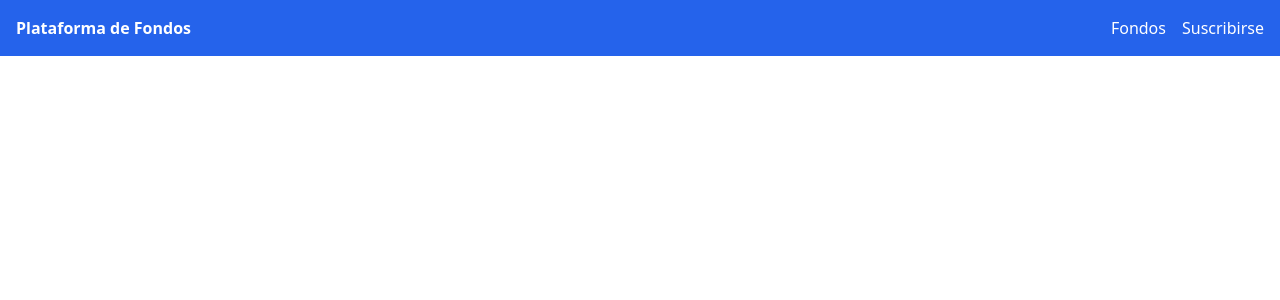
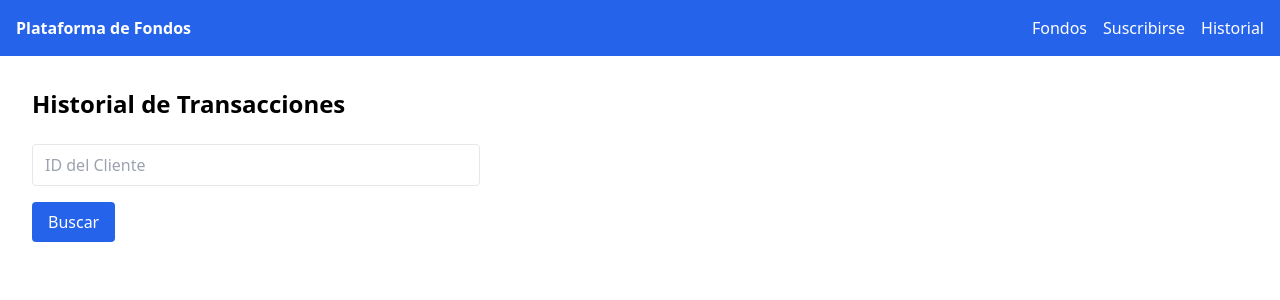
Before and after one commit to CamiloSoto/Prueba-Tecnica---Amaris-Consulting-Camilo-Soto, a React (Vite) app in the folder frontend/: page /history in a window 1280 px wide. Shown: the top 300 px of the page. Built offline with nearby package versions, Linux system fonts and the light colour scheme.

Commit message:
Página de historial de transacciones del cliente

```diff
--- a/frontend/src/App.jsx
+++ b/frontend/src/App.jsx
@@ -2,8 +2,9 @@ import React from "react";
 
 import { BrowserRouter as Router, Route, Routes, Link } from "react-router-dom";
 
+import SubscribePage from "./pages/SubscribePage";
+import HistoryPage from "./pages/HistoryPage";
 import FundsPage from "./pages/FundsPage";
-import SubscribePage from "./pages/SubscribePage";
 
 const App = () => {
   return (
@@ -14,11 +15,13 @@ const App = () => {
           <div className="space-x-4">
             <Link to="/">Fondos</Link>
             <Link to="/subscribe">Suscribirse</Link>
+            <Link to="/history">Historial</Link>
           </div>
         </nav>
         <Routes>
-          <Route path="/" element={<FundsPage />} />
+          <Route path="/" index element={<FundsPage />} />
           <Route path="/subscribe" element={<SubscribePage />} />
+          <Route path="/history" element={<HistoryPage />} />
         </Routes>
       </Router>
     </React.Fragment>
--- /dev/null
+++ b/frontend/src/hooks/useHistory.js
@@ -0,0 +1,33 @@
+import { useFormik } from "formik";
+import { useState } from "react";
+import * as Yup from "yup";
+import axiosClient from "../config/axiosClient";
+
+const useHistory = () => {
+  const [err, setErr] = useState("");
+  const [history, setHistory] = useState([]);
+
+  const HistoryFrm = useFormik({
+    initialValues: {
+      clienteId: "",
+    },
+    validationSchema: Yup.object({
+      clienteId: Yup.string().required("Campo requerido"),
+    }),
+    onSubmit: async (values) => {
+      setErr("");
+      setHistory([]);
+      await axiosClient
+        .get(`/historial/${values.clienteId}`)
+        .then((response) => {
+          setHistory(response.data);
+        })
+        .catch(() => {
+          setErr("No se pudo obtener el historial.");
+        });
+    },
+  });
+  return { err, history, ...HistoryFrm };
+};
+
+export default useHistory;
--- a/frontend/src/pages/HistoryPage.jsx
+++ b/frontend/src/pages/HistoryPage.jsx
@@ -1,9 +1,60 @@
-import React from 'react'
+import React from "react";
+import useHistory from "../hooks/useHistory";
 
 const HistoryPage = () => {
+  const { history, err, values, handleChange, handleSubmit } = useHistory();
   return (
-    <React.Fragment>HistoryPage</React.Fragment>
-  )
-}
+    <React.Fragment>
+      <div className="p-8">
+        <h1 className="text-2xl font-bold mb-6">Historial de Transacciones</h1>
+        <div className="max-w-md space-y-4">
+          <input
+            type="text"
+            placeholder="ID del Cliente"
+            value={values.clienteId}
+            name="clienteId"
+            id=""
+            onChange={handleChange}
+            className="w-full border rounded px-3 py-2"
+          />
+          <button
+            onClick={handleSubmit}
+            type="submit"
+            className="bg-blue-600 text-white px-4 py-2 rounded hover:bg-blue-700"
+          >
+            Buscar
+          </button>
 
-export default HistoryPage
+          {err ? <p className="text-red-600">{err}</p> : null}
+
+          {history.length > 0 && (
+            <div className="mt-6 space-y-4">
+              {history.map((item) => (
+                <div key={item.id} className="border p-4 rounded shadow-sm">
+                  <p>
+                    <strong>Tipo:</strong> {item.tipo}
+                  </p>
+                  <p>
+                    <strong>Fondo ID:</strong> {item.fondo_id}
+                  </p>
+                  <p>
+                    <strong>Monto:</strong> COP ${item.monto.toLocaleString()}
+                  </p>
+                  <p>
+                    <strong>Fecha:</strong>{" "}
+                    {new Date(item.fecha).toLocaleString()}
+                  </p>
+                  <p>
+                    <strong>Notificado por:</strong> {item.notificado_por}
+                  </p>
+                </div>
+              ))}
+            </div>
+          )}
+        </div>
+      </div>
+    </React.Fragment>
+  );
+};
+
+export default HistoryPage;
```
